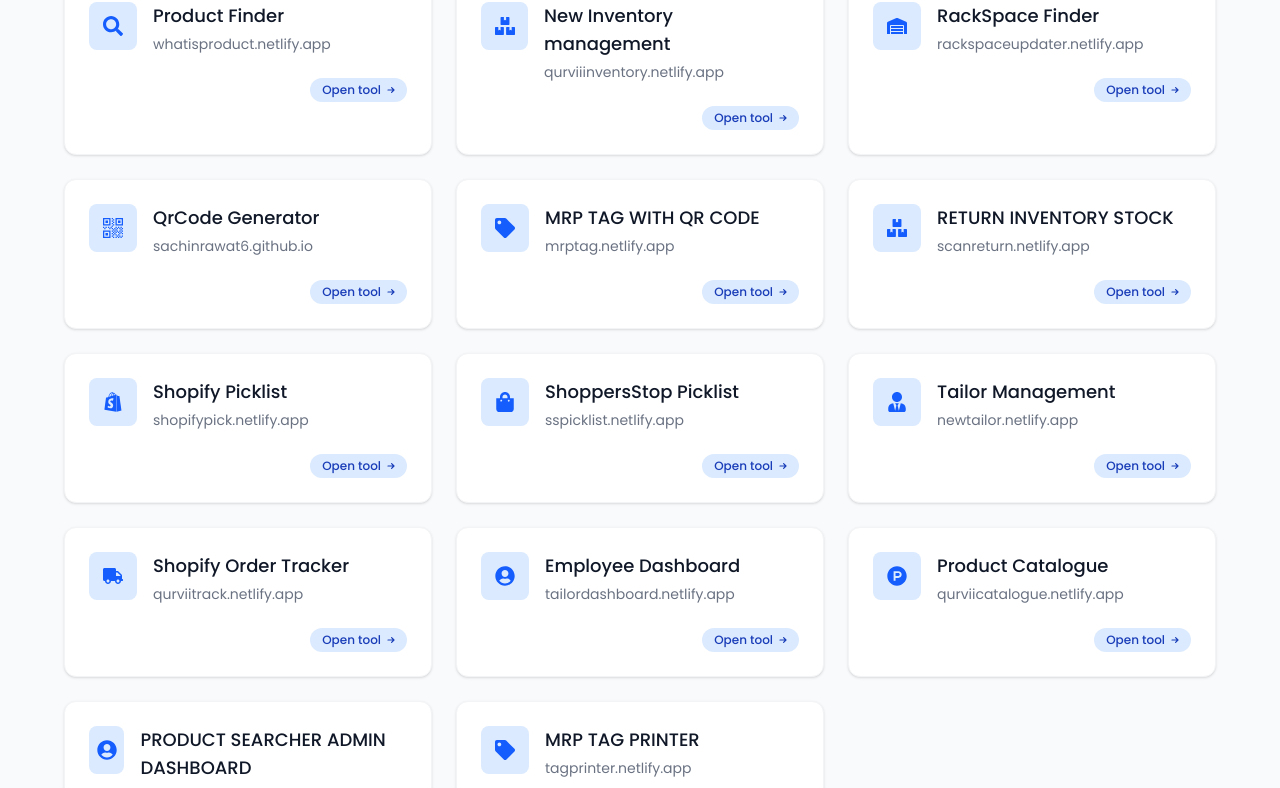
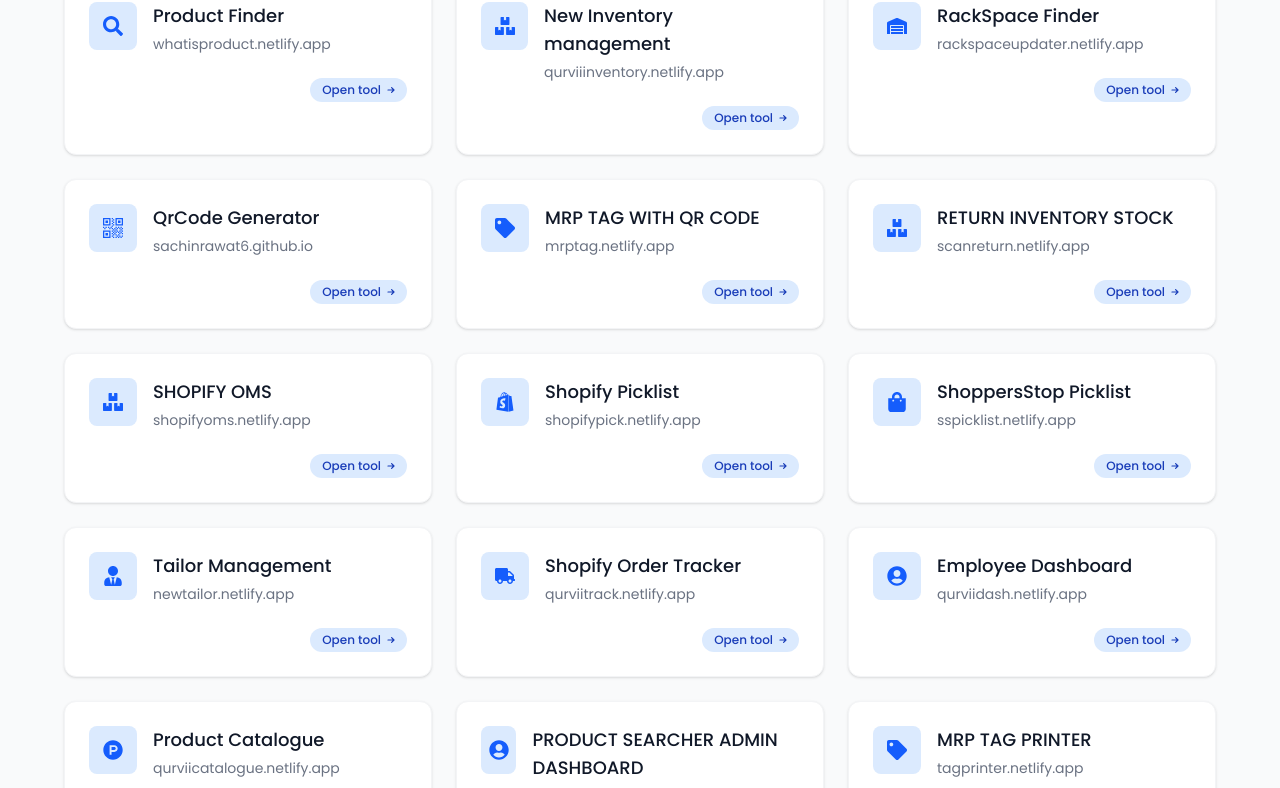
Before and after one commit to Sachinrawat6/tool, a React (Vite) app: page / in a window 1280 px wide. Shown: the part 1111-1899 px from the top of the page. Built offline with nearby package versions, Linux system fonts and the light colour scheme.

Commit message:
shopify oms and employee dashboard added

```diff
--- a/src/components/Tools.jsx
+++ b/src/components/Tools.jsx
@@ -50,6 +50,12 @@
     url: "https://scanreturn.netlify.app/",
     icon: <FaBoxes />,
   },
+  {
+    header: "SHOPIFY OMS",
+    url: "https://shopifyoms.netlify.app/",
+    icon: <FaBoxes />,
+  },
+
 
   {
     header: "Shopify Picklist",
@@ -71,9 +77,14 @@
     url: "https://qurviitrack.netlify.app/",
     icon: <FaTruck />,
   },
-  {
+  // {
+  //   header: "Employee Dashboard",
+  //   url: "https://tailordashboard.netlify.app/",
+  //   icon: <FaUserCircle />,
+  // },
+   {
     header: "Employee Dashboard",
-    url: "https://tailordashboard.netlify.app/",
+    url: "https://qurviidash.netlify.app/",
     icon: <FaUserCircle />,
   },
   {
```
